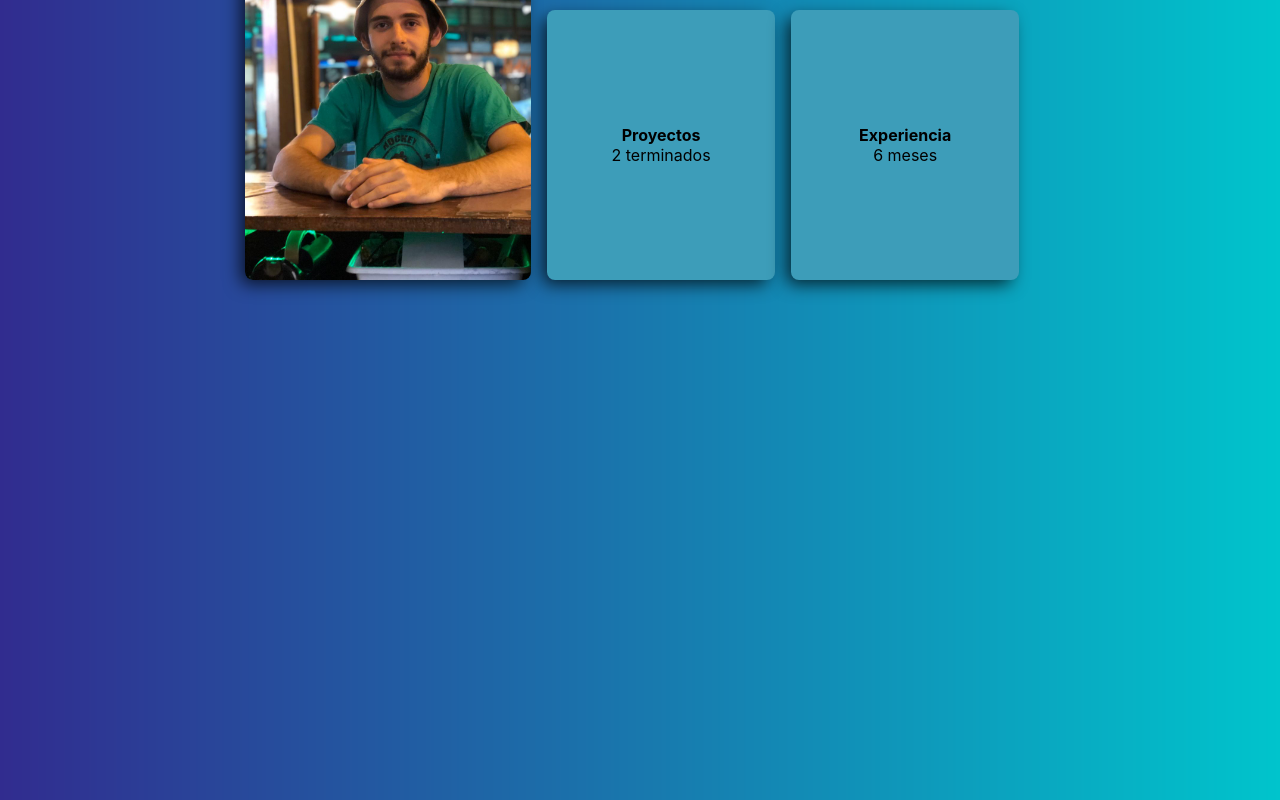
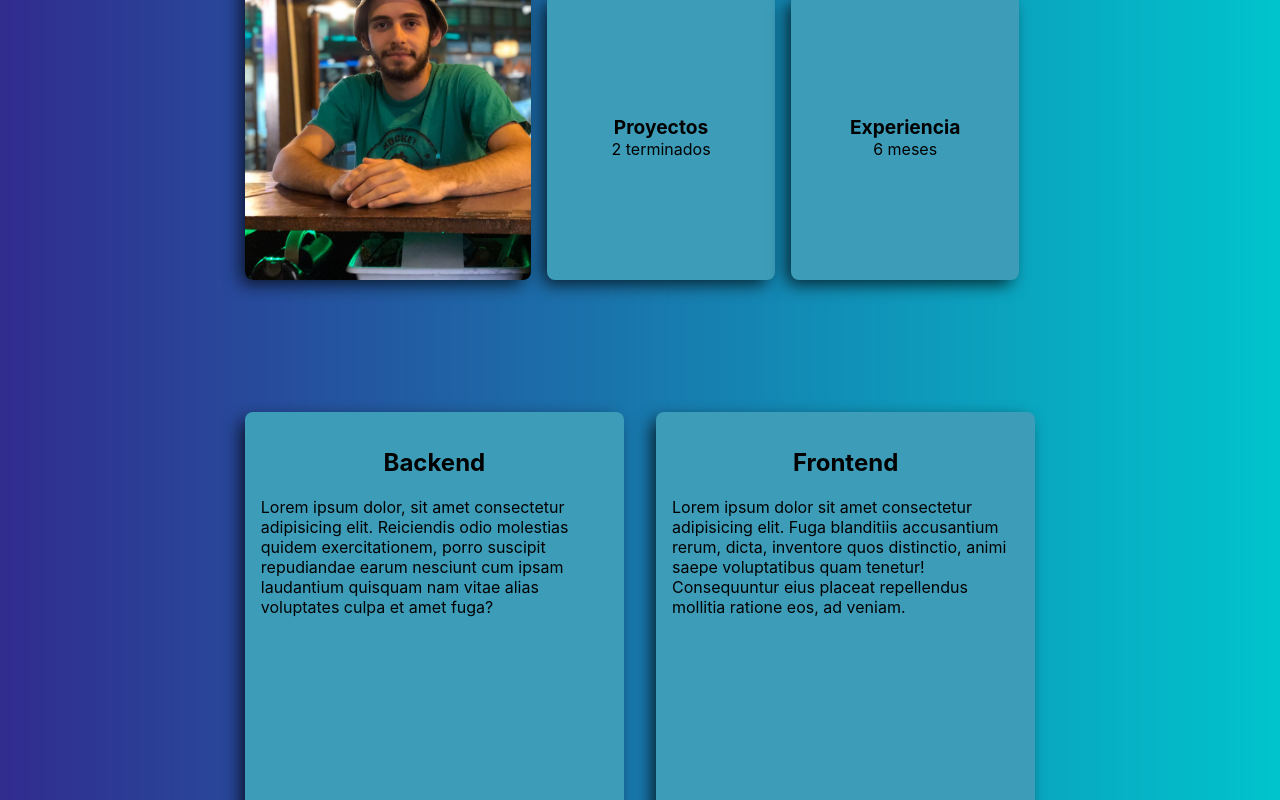
Before and after one commit to agusbarrio/web-cv-react, a React (Create React App) app: page / in a window 1280 px wide. Shown: the part 1120-1920 px from the top of the page. Built offline with nearby package versions, Linux system fonts and the light colour scheme.

Commit message:
skills section

```diff
--- a/src/components/About/style.scss
+++ b/src/components/About/style.scss
@@ -28,7 +28,7 @@
       padding: 0 1rem;
       display: flex;
       flex-direction: column;
-      gap: 2rem;
+      gap: 1rem;
     }
     .cards-container {
       flex-grow: 1;
--- a/src/components/Card/index.js
+++ b/src/components/Card/index.js
@@ -6,6 +6,8 @@ function Card({ description, title, variant = 'center', children }) {
     switch (variant) {
       case 'center':
         return 'card-center';
+      case 'start-center':
+        return 'card-start-center';
       default:
         return 'card-center';
     }
@@ -13,7 +15,7 @@ function Card({ description, title, variant = 'center', children }) {
 
   return (
     <div data-component="Card" className={variantClass}>
-      {!!title && <div className="card-title">{title}</div>}
+      {!!title && <h4 className="card-title">{title}</h4>}
       {!!description && <div className="card-description">{description}</div>}
       {children}
     </div>
--- a/src/components/Card/style.scss
+++ b/src/components/Card/style.scss
@@ -3,6 +3,20 @@
   &.card-center {
     display: flex;
     justify-content: center;
+    align-items: center;
+    flex-direction: column;
+    .card-title {
+      width: 100%;
+      text-align: center;
+    }
+    .card-description {
+      width: 100%;
+      text-align: center;
+    }
+  }
+  &.card-start-center {
+    display: flex;
+    justify-content: flex-start;
     align-items: center;
     flex-direction: column;
     .card-title {
@@ -21,7 +35,8 @@
   padding: 1rem;
   @include simple-shadow;
   .card-title {
-    font-size: 1rem;
+    font-size: 1.2rem;
     font-weight: bold;
+    margin: 0;
   }
 }
--- a/src/components/Main/index.js
+++ b/src/components/Main/index.js
@@ -5,6 +5,7 @@ import Section from '../Section';
 import About from '../About';
 import useNavbar from '../../hooks/useNavbar';
 import useScreenSize from '../../hooks/useScreenSize';
+import Skills from '../Skills';
 function Main() {
   const [videoSrc, setVideoSrc] = useState(null);
   const { isMobile } = useScreenSize();
@@ -25,9 +26,11 @@ function Main() {
         ></video>
       </section>
       <Section id="about">
-        <About></About>
+        <About />
       </Section>
-      <Section id="skills"></Section>
+      <Section id="skills">
+        <Skills />
+      </Section>
       <Section id="projects"></Section>
       <Section id="experience"></Section>
       <Section id="studies"></Section>
--- /dev/null
+++ b/src/components/Skills/index.js
@@ -0,0 +1,28 @@
+import './style.scss';
+import Card from '../Card';
+function Skills() {
+  return (
+    <div data-component="Skills">
+      <Card variant="start-center">
+        <h2>Backend</h2>
+        <div className="card-content-skills">
+          Lorem ipsum dolor, sit amet consectetur adipisicing elit. Reiciendis
+          odio molestias quidem exercitationem, porro suscipit repudiandae earum
+          nesciunt cum ipsam laudantium quisquam nam vitae alias voluptates
+          culpa et amet fuga?
+        </div>
+      </Card>
+      <Card variant="start-center">
+        <h2>Frontend</h2>
+        <div className="card-content-skills">
+          Lorem ipsum dolor sit amet consectetur adipisicing elit. Fuga
+          blanditiis accusantium rerum, dicta, inventore quos distinctio, animi
+          saepe voluptatibus quam tenetur! Consequuntur eius placeat repellendus
+          mollitia ratione eos, ad veniam.
+        </div>
+      </Card>
+    </div>
+  );
+}
+
+export default Skills;
--- /dev/null
+++ b/src/components/Skills/style.scss
@@ -0,0 +1,10 @@
+@import '../../index.scss';
+[data-component='Skills'] {
+  height: 100%;
+  display: grid;
+  gap: 2rem;
+  grid-template-columns: repeat(auto-fit, minmax(5rem, 1fr));
+  & > * {
+    @include simple-shadow;
+  }
+}
```
